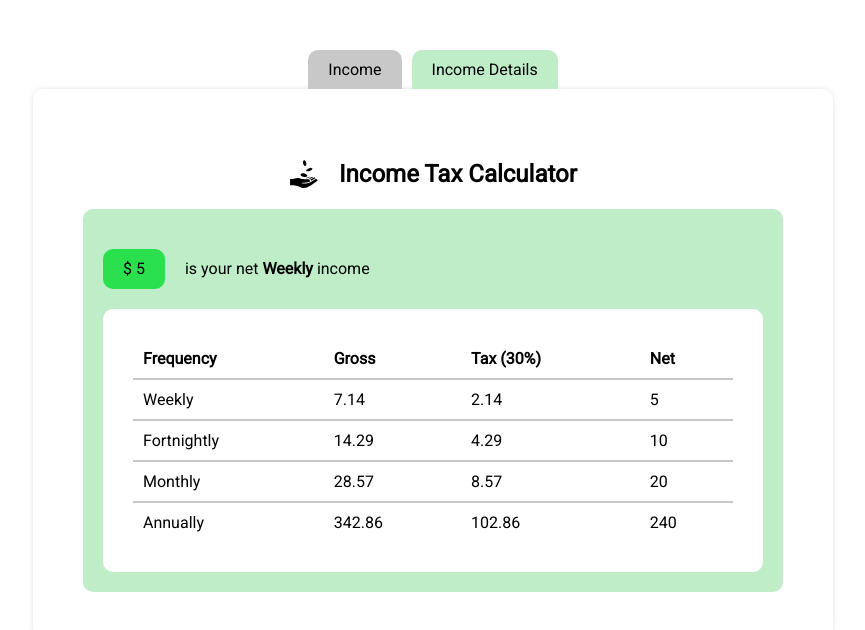
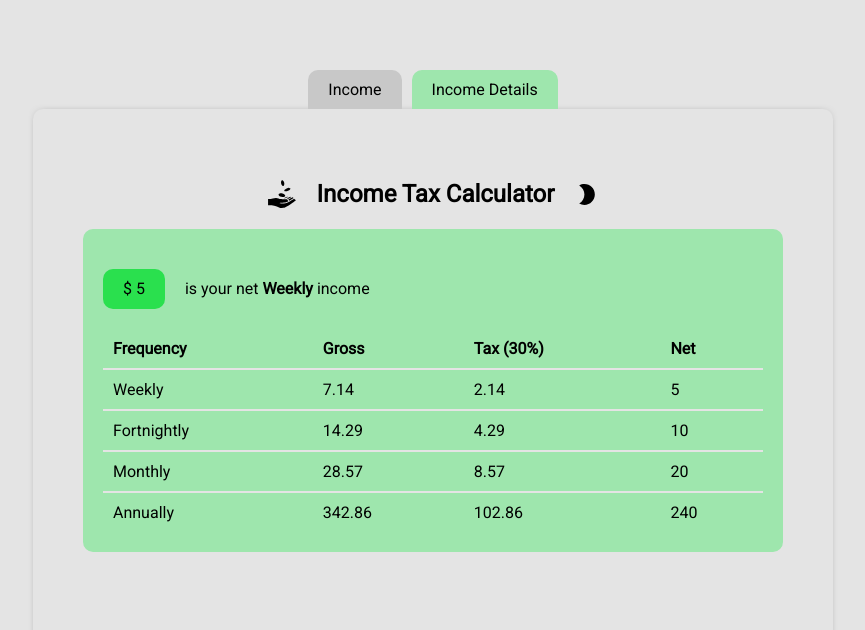
Before and after one commit to KrisZivojevic/Tax-calculator, a React (Create React App) app: page / in a window 1280 px wide. Both pictures are taken after typing "5" into the empty fields and a click on the button "Calculate". Shown: the top 630 px of the page, without its empty margins (207-1072 px from the left). Built offline with nearby package versions, Linux system fonts and the light colour scheme; the HTML template or start-up script is replaced by a standard one.

Commit message:
add dark mode

```diff
--- a/src/App.js
+++ b/src/App.js
@@ -3,6 +3,7 @@ import Header from "./components/Header/Header";
 import Income from "./components/Income/Income";
 import IncomeDetails from "./components/IncomeDetails/IncomeDetails";
 import Navigation from "./components/Navigation/Navigation";
+import ThemeContext from "./context/ThemeContext";
 
 function App() {
   const [active, setActive] = useState(0);
@@ -13,13 +14,14 @@ function App() {
     netWeekly: 0,
     frequency: "Weekly",
   });
+  const [theme, setTheme] = useState("light");
 
   const activeHandler = (tabId) => {
     setActive(tabId);
   };
 
   const incomeHandler = (event) => {
-    setIncome(event.target.value);
+    setIncome(Number(event.target.value));
   };
   const incomeTypeHandler = (type) => {
     setIncomeType(type);
@@ -65,6 +67,8 @@ function App() {
   };
 
   return (
+    <ThemeContext.Provider value={[theme, setTheme]}>
+      <div className={theme}>
         <div className="app-position">
           <Navigation activeTab={active} activeHandler={activeHandler} />
           <div className="card">
@@ -83,6 +87,8 @@ function App() {
             {active === 1 && <IncomeDetails saveIncomeData={saveIncomeData} />}
           </div>
         </div>
+      </div>
+    </ThemeContext.Provider>
   );
 }
 
--- a/src/components/Header/Header.js
+++ b/src/components/Header/Header.js
@@ -1,11 +1,13 @@
 import classes from './Header.module.css';
 import { GiReceiveMoney } from 'react-icons/gi';
+import ToggleButton from '../ToggleButton/ToggleButton';
 
 const Header = () => {
   return (
     <header className={classes.header__title}>
       <GiReceiveMoney size="30px" />
       <h2>Income Tax Calculator</h2>
+      <ToggleButton />
     </header>
   )
 }
--- a/src/components/Header/Header.module.css
+++ b/src/components/Header/Header.module.css
@@ -10,6 +10,6 @@
 
 @media only screen and (max-width: 600px) {
   .header__title h2 {
-    font-size: 20px;
+    font-size: 16px;
   }
 }
--- a/src/components/Income/Income.js
+++ b/src/components/Income/Income.js
@@ -1,3 +1,5 @@
+import { useContext } from "react";
+import ThemeContext from "../../context/ThemeContext";
 import classes from "./Income.module.css";
 
 const Income = ({
@@ -9,6 +11,7 @@ const Income = ({
   frequencyHandler,
   calculateHandler,
 }) => {
+  const theme = useContext(ThemeContext);
   return (
     <section className={classes.income__section}>
       <p className="padding">What is your total income?</p>
--- a/src/components/Income/Income.module.css
+++ b/src/components/Income/Income.module.css
@@ -42,7 +42,7 @@
 }
 .btn_container button {
   padding: 10px 20px;
-  border: 1px solid var(--grey);
+  border: 1px solid var(--secondary);
   border-radius: 6px;
   cursor: pointer;
 }
--- a/src/components/IncomeDetails/IncomeDetails.js
+++ b/src/components/IncomeDetails/IncomeDetails.js
@@ -1,3 +1,5 @@
+import { useContext } from "react";
+import ThemeContext from "../../context/ThemeContext";
 import { shortenDecimal } from "../../helpers/helpers";
 import classes from "./IncomeDetails.module.css";
 import Row from "./Row/Row";
@@ -10,6 +12,7 @@ const freqConsts = {
 };
 
 const IncomeDetails = ({ saveIncomeData }) => {
+  const [theme] = useContext(ThemeContext);
   const { netWeekly, frequency } = saveIncomeData;
 
   const netFort = netWeekly * 2;
@@ -32,8 +35,8 @@ const IncomeDetails = ({ saveIncomeData }) => {
         <p>is your net <b>{frequency}</b> income</p>
       </div>
 
-      <div className={classes.details__table}>
-        <table>
+      <div>
+        <table className={theme === "light" ? classes.table : `${classes.table} dark`}>
           <thead>
             <tr>
               <th>Frequency</th>
--- a/src/components/IncomeDetails/IncomeDetails.module.css
+++ b/src/components/IncomeDetails/IncomeDetails.module.css
@@ -1,5 +1,5 @@
 .details__section {
-  background-color: var(--green);
+  background-color: var(--details);
   padding: 20px;
   border-radius: 10px;
 }
@@ -12,16 +12,17 @@
   background-color: var(--kiwi);
   padding: 10px 20px;
   border-radius: 10px;
+  line-height: 20px;
 }
 .details__header p {
   line-height: 40px;
 }
-table {
-  background-color: var(--white);
+.table {
   padding: 20px;
   border-radius: 10px;
   border-collapse: collapse;
   width: 100%;
+  height: 100%;
 }
 th, td {
   padding: 10px;
@@ -30,18 +31,7 @@ th {
   text-align: left;
 }
 td {
-  border-top: 2px solid var(--grey);
-}
-.details__table {
-  padding: 30px;
-  background-color: var(--white);
-  border-radius: 10px;
-}
-
-@media only screen and (max-width: 730px) {
-  .details__table {
-    padding: 10px;
-  }
+  border-top: 2px solid var(--primary);
 }
 
 @media only screen and (max-width: 600px) {
--- a/src/components/Navigation/Navigation.module.css
+++ b/src/components/Navigation/Navigation.module.css
@@ -7,11 +7,11 @@
   list-style-type: none;
   cursor: pointer;
   padding: 10px 20px;
-  background-color: var(--grey);
+  background-color: var(--tab);
   border-radius: 10px 10px 0 0;
 }
 .active {
-  background-color: var(--green);
+  background-color: var(--active);
 }
 .nav__list li:hover {
   background-color: var(--green);
--- /dev/null
+++ b/src/components/ToggleButton/ToggleButton.js
@@ -0,0 +1,23 @@
+import { useContext, useState } from "react";
+import ThemeContext from "../../context/ThemeContext";
+import { BsBrightnessHigh } from 'react-icons/bs';
+import { MdBrightness2 } from 'react-icons/md';
+import classes from './ToggleButton.module.css';
+
+const ToggleButton = () => {
+  const [theme, setTheme] = useContext(ThemeContext)
+  const myStaticClass = 'dark'
+  return (
+    <button
+    className={classes['toggle-button']}
+
+      onClick={() => {
+        setTheme(theme === "light" ? "dark" : "light");
+      }}
+    >
+      {theme === "dark" ? <BsBrightnessHigh size="25px" color="#fff" /> : <MdBrightness2 size="25px" />}
+    </button>
+  );
+};
+
+export default ToggleButton;
--- /dev/null
+++ b/src/components/ToggleButton/ToggleButton.module.css
@@ -0,0 +1,8 @@
+.toggle-button {
+  background-color: var(--primary);
+  border: none;
+  cursor: pointer;
+  padding: 0;
+  display: flex;
+  align-items: center;
+}
--- /dev/null
+++ b/src/context/ThemeContext.js
@@ -0,0 +1,5 @@
+import { createContext } from "react";
+
+const ThemeContext = createContext(["light", () => {}]);
+
+export default ThemeContext;
--- a/src/index.css
+++ b/src/index.css
@@ -72,25 +72,52 @@ nav,
 section {
   display: block;
 }
+body {
+  height: 100vh;
+}
 :root {
-  --green: #bfedc8;
-  --grey: #c8c8c8;
+  --green: #9ee6ad;
   --white: #ffffff;
   --red: #ff0000;
   --light-red: #fc9c9c;
   --kiwi: #2ae04e;
+}
+.dark {
+  --primary: #333;
+  --secondary: #666;
+  --details: #666;
+  --tab: #525252;
+  --active: #78b885;
+  background-color: var(--secondary);
+  width: 100%;
+  height: 100vh;
+  color: #fff;
+  padding: 20px 0;
+}
+.light {
+  --primary: #e4e4e4;
+  --secondary: #c8c8c8;
+  --details: #9ee6ad;
+  --tab: #c8c8c8;
+  --active: #9ee6ad;
+  background-color: var(--primary);
+  width: 100%;
+  height: 100vh;
+  padding: 20px 0;
 }
 ::selection {
   background-color: var(--green);
 }
 .app-position {
   max-width: 800px;
-  margin: 50px auto;
+  margin: 0 auto;
+  padding: 50px 0;
 }
 .card {
   border-radius: 10px;
   padding: 50px;
   box-shadow: 0px 0px 10px -6px rgba(0,0,0,0.75);
+  background-color: var(--primary);
   height: 550px;
 }
 .padding {
```
Lines whose indentation alone changed are shown as unchanged.
